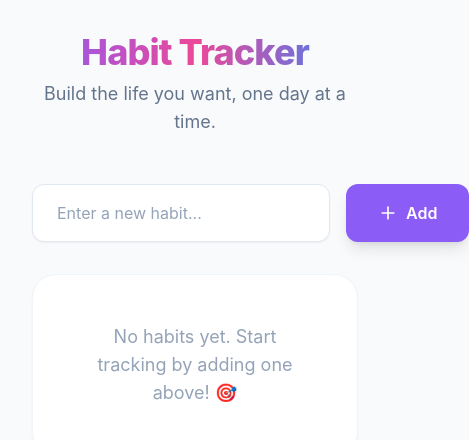
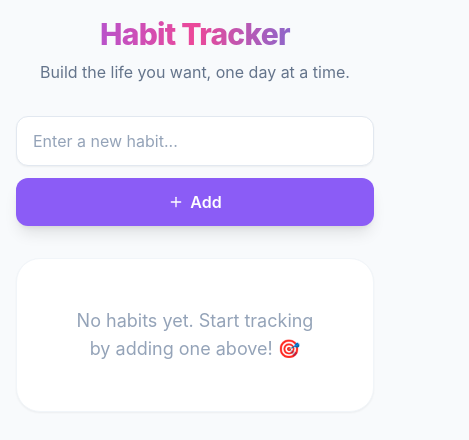
Before and after one commit to katherinebl/ag-habit-tracker, a React (Vite) app: page / in a window 390 px wide. Shown: the top 440 px of the page, 469 px wide, since content can reach past the window. Built offline with nearby package versions, Linux system fonts and the light colour scheme.

Commit message:
Adjust responsive styling for the main layout, header, and habit form components

```diff
--- a/src/App.tsx
+++ b/src/App.tsx
@@ -7,11 +7,11 @@ function App() {
   const { habits, addHabit, toggleHabitDate, deleteHabit, editHabit } = useHabits();
 
   return (
-    <div className="min-h-screen bg-background p-8 flex justify-center">
+    <div className="min-h-screen bg-background p-4 sm:p-8 flex justify-center">
       <div className="w-full max-w-6xl">
-        <header className="mb-12 text-center">
-          <h1 className="text-4xl font-extrabold bg-gradient-to-r from-primary via-accent to-secondary bg-clip-text text-transparent mb-2 tracking-tight">Habit Tracker</h1>
-          <p className="text-slate-500 text-lg">Build the life you want, one day at a time.</p>
+        <header className="mb-8 sm:mb-12 text-center">
+          <h1 className="text-3xl sm:text-4xl font-extrabold bg-gradient-to-r from-primary via-accent to-secondary bg-clip-text text-transparent mb-2 tracking-tight">Habit Tracker</h1>
+          <p className="text-slate-500 text-base sm:text-lg">Build the life you want, one day at a time.</p>
         </header>
 
         <div className="space-y-8">
--- a/src/components/HabitForm.tsx
+++ b/src/components/HabitForm.tsx
@@ -17,20 +17,20 @@ export const HabitForm: React.FC<HabitFormProps> = ({ onAdd }) => {
     };
 
     return (
-        <form onSubmit={handleSubmit} className="mb-8 flex gap-4">
+        <form onSubmit={handleSubmit} className="mb-6 flex flex-col sm:flex-row gap-3">
             <input
                 type="text"
                 value={name}
                 onChange={(e) => setName(e.target.value)}
                 placeholder="Enter a new habit..."
-                className="flex-1 px-6 py-4 rounded-xl shadow-sm border border-slate-200 focus:outline-none focus:ring-2 focus:ring-secondary/50 text-slate-700 placeholder-slate-400 bg-white"
+                className="flex-1 px-4 py-3 rounded-xl shadow-sm border border-slate-200 focus:outline-none focus:ring-2 focus:ring-secondary/50 text-slate-700 placeholder-slate-400 bg-white text-base"
             />
             <button
                 type="submit"
-                className="px-8 py-4 bg-primary text-white rounded-xl shadow-lg hover:bg-purple-600 transition-all font-semibold flex items-center gap-2 hover:translate-y-[-1px] hover:shadow-xl"
+                className="px-5 py-3 bg-primary text-white rounded-xl shadow-lg hover:bg-purple-600 transition-all font-semibold flex items-center justify-center gap-1.5 hover:translate-y-[-1px] hover:shadow-xl sm:w-auto w-full"
             >
-                <Plus className="w-5 h-5" />
-                Add
+                <Plus className="w-4 h-4" />
+                <span>Add</span>
             </button>
         </form>
     );
```
